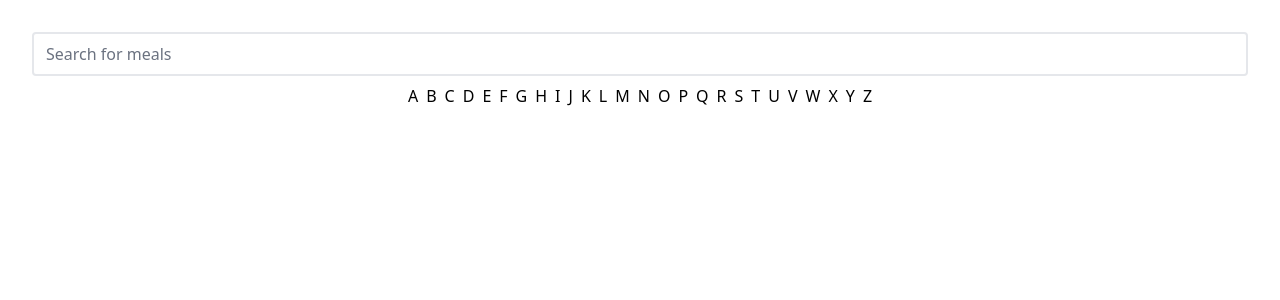
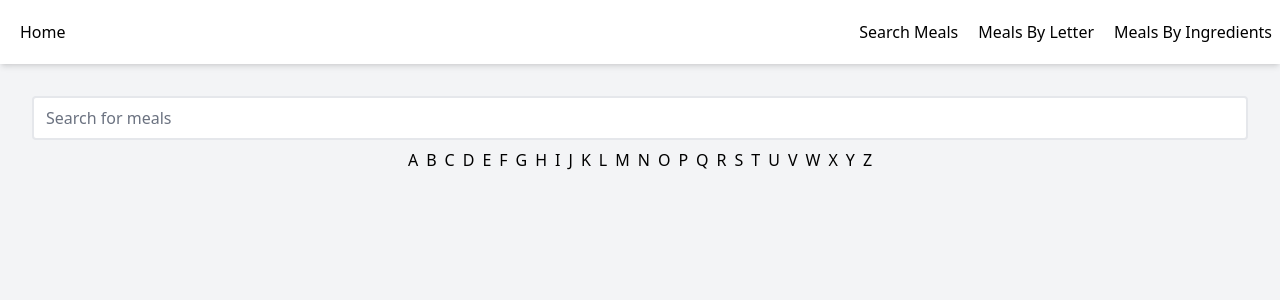
Before and after one commit to innocdavid/search-meals-gui, a Vue app: page / in a window 1280 px wide. Shown: the top 300 px of the page. Built offline with nearby package versions, Linux system fonts and the light colour scheme; no server answers.

Commit message:
Add components

```diff
--- a/index.html
+++ b/index.html
@@ -1,13 +1,13 @@
 <!DOCTYPE html>
-<html lang="en">
+<html lang="en" class="h-full">
   <head>
     <meta charset="UTF-8" />
     <link rel="icon" type="image/svg+xml" href="/vite.svg" />
     <meta name="viewport" content="width=device-width, initial-scale=1.0" />
     <title>Vite + Vue</title>
   </head>
-  <body>
-    <div id="app"></div>
+  <body class="h-full">
+    <div id="app" class="h-full"></div>
     <script type="module" src="/src/main.js"></script>
   </body>
 </html>
--- a/package.json
+++ b/package.json
@@ -9,6 +9,7 @@
     "preview": "vite preview"
   },
   "dependencies": {
+    "axios": "^1.4.0",
     "vue": "^3.2.47",
     "vue-router": "^4.2.1",
     "vuex": "^4.1.0"
--- a/src/App.vue
+++ b/src/App.vue
@@ -1,7 +1,31 @@
 
 
 <template>
-  <router-view />
+  <div class="bg-gray-100 h-full">
+    <header class="bg-white shadow-md h-16 flex justify-between items-center" >
+      <router-link :to="{ name: 'home'}" class="inline-flex items-center h-full px-5">
+        Home
+      </router-link>
+      <div class="flex items-center gap-1">
+        <router-link to="/" class="inline-flex items-center px-2 h-full transition-colors hover:bg-purple-100">
+          Search Meals
+        </router-link >
+        <router-link to="/" class="inline-flex items-center px-2 h-full transition-colors hover:bg-purple-100">
+          Meals By Letter
+        </router-link >
+        <router-link to="/" class="inline-flex items-center px-2 h-full transition-colors hover:bg-purple-100">
+          Meals By Ingredients
+        </router-link>
+      </div>
+    </header>
+    <main>
+      <router-view />
+    </main>
+
+    <footer>
+
+    </footer>
+  </div>
 </template>
 
 <script setup>
--- /dev/null
+++ b/src/axiosClient.js
@@ -0,0 +1,7 @@
+import axios from "axios";
+const axiosClient = axios.create({
+  baseURL: 'https://www.themealdb.com/api/json/v1/1/',
+
+});
+
+export default axiosClient;
--- a/src/views/Home.vue
+++ b/src/views/Home.vue
@@ -22,8 +22,19 @@
 
 </template>
 <script setup>
-import { computed } from 'vue';
+import { computed, onMounted } from 'vue';
 import store from '../store';
+import axiosClient from '../axiosClient.js';
 
 const letters = 'ABCDEFGHIJKLMNOPQRSTUVWXYZ'.split("");
+
+onMounted(async () => {
+  try {
+    const response = await axiosClient.get('list.php?i=list');
+    console.log(response.data);
+  } catch (err) {
+    console.error(err);
+  }
+
+})
 </script>
```
Also changed, not shown: src/views/SearchByIngredients.vue (added), src/views/SearchByLetter.vue (added), src/views/SearchByName.vue (added), 1 other file (tests, documents, lock files or other folders).
